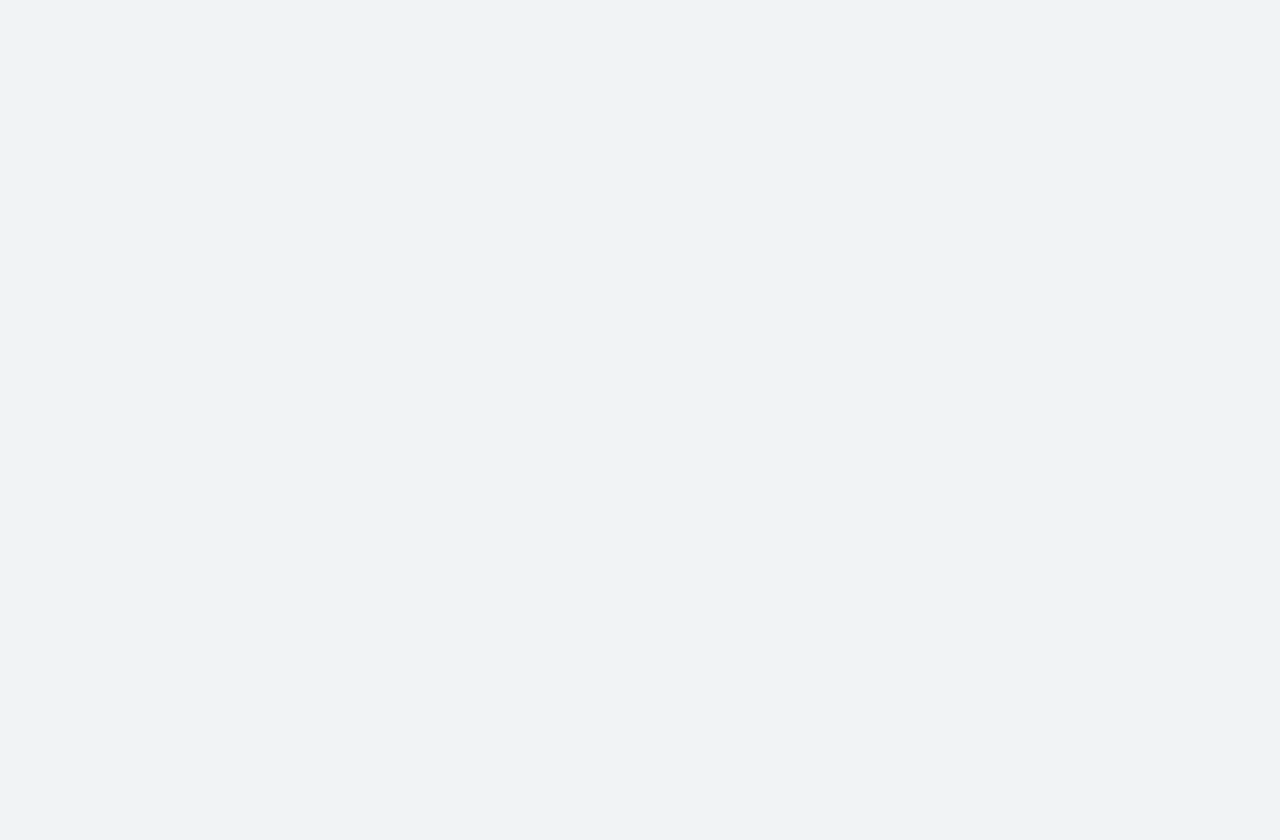
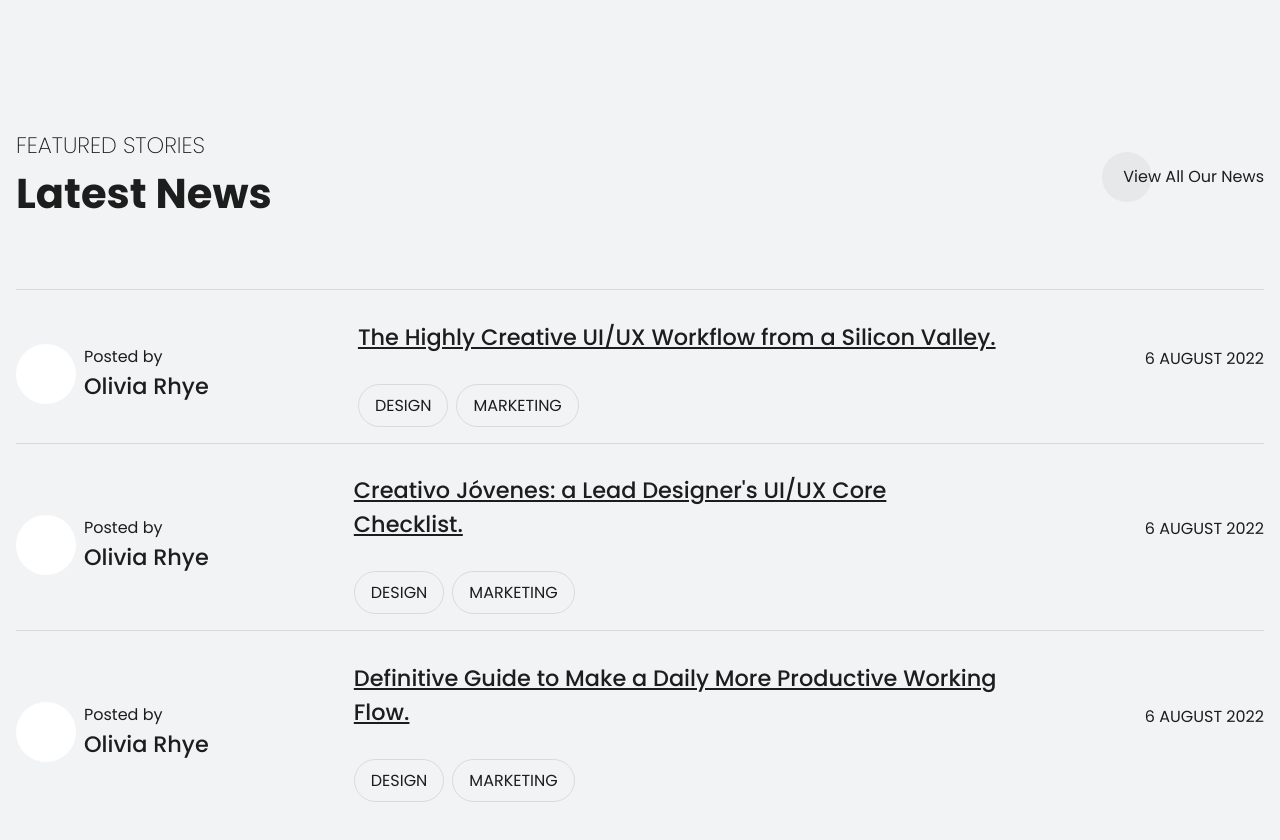
Before and after one commit to TYPESAFE-RUSTY/pro-hr-consultant, a Next.js app: page / in a window 1280 px wide. Shown: the top 840 px of the page. Before the commit the page ends 800 px from the top, so only its background shows below. Built offline with nearby package versions, Linux system fonts and the light colour scheme.

Commit message:
completed blog structure

```diff
--- a/src/app/page.tsx
+++ b/src/app/page.tsx
@@ -1,6 +1,9 @@
+import Blog from "@/components/Blog"
+
 export default function Home() {
   return (
     <>
+    <Blog/>
     </>
   )
 }
--- /dev/null
+++ b/src/components/Blog.tsx
@@ -0,0 +1,108 @@
+import "@/styles/r_blog.css"
+
+
+enum tags {
+    DESIGN,
+    MARKETING
+}
+
+interface Blog {
+    author: string,
+    title: string,
+    url: string,
+    date: Date,
+    profile: string
+    tags?: Array<tags>
+}
+
+interface blogtype {
+    data: Blog,
+    backgroundImage: string
+}
+
+let blog: Array<blogtype> = [
+    {
+        data: {
+            author: "Olivia Rhye",
+            title: "The Highly Creative UI/UX Workflow from a Silicon Valley.",
+            url: "",
+            profile: "/images/blog/author1.jpg",
+            date: new Date("6 AUGUST 2022"),
+            tags: [tags.DESIGN, tags.MARKETING]
+        },
+        backgroundImage: "/images/blog/b1.jpg"
+    },
+    {
+        data: {
+            author: "Olivia Rhye",
+            title: "Creativo Jóvenes: a Lead Designer's UI/UX Core Checklist.",
+            url: "",
+            profile: "/images/blog/author1.jpg",
+            date: new Date("6 AUGUST 2022"),
+            tags: [tags.DESIGN, tags.MARKETING]
+        },
+        backgroundImage: "/images/blog/b2.jpg"
+    },
+    {
+        data: {
+            author: "Olivia Rhye",
+            title: "Definitive Guide to Make a Daily More Productive Working Flow.",
+            url: "",
+            profile: "/images/blog/author1.jpg",
+            date: new Date("6 AUGUST 2022"),
+            tags: [tags.DESIGN, tags.MARKETING]
+        },
+        backgroundImage: "/images/blog/b3.jpg"
+    }
+]
+
+
+function BlogTemplate({ blog }: { blog: blogtype }) {
+    return (
+        <div className="blogDetails flex wrap" style={{ gap: "2rem" }}>
+            <div className="author flex wrap" style={{ gap: "0.5rem", paddingBlockStart: "1rem" }}>
+                <div className="img" data-image-url={blog.data.profile}></div>
+                <div>
+                    <p className="fs-xs">Posted by</p>
+                    <h4 className="fs-200">
+                        {blog.data.author}
+                    </h4>
+                </div>
+            </div>
+            <div className="info" style={{ paddingBlockEnd: "1rem" }}>
+                <h4 className="fs-200">
+                    {blog.data.title}
+                </h4>
+                <div className="tags flex wrap" style={{ gap: "0.5rem" }}>
+                    {
+                        blog.data.tags?.map(
+                            (e: tags, i: number) => <div key={i}>{tags[e]}</div>
+                        )
+                    }
+                </div>
+            </div>
+            <div className="date" style={{ paddingBlockEnd: "1rem" }}>
+                {`${blog.data.date.getDate()} ${blog.data.date.toLocaleString('en-US', { month: 'long' }).toUpperCase()} ${blog.data.date.getFullYear()}`}
+            </div>
+        </div>
+    )
+}
+
+export default function Blog() {
+    return (
+        <section className="container section-padding" id="Blog">
+            <div className="flex wrap" style={{ marginBlockEnd: "4rem" }}>
+                <div >
+                    <h2 className="fs-200">FEATURED STORIES</h2>
+                    <h3 className="fs-600">Latest News</h3>
+                </div>
+                <a className="color" href="">
+                    View All Our News
+                </a>
+            </div>
+            {
+                blog.map((blog, i) => <BlogTemplate key={i} blog={blog} />)
+            }
+        </section>
+    )
+}
--- /dev/null
+++ b/src/styles/r_blog.css
@@ -0,0 +1,118 @@
+#Blog h2 {
+    font-weight: 100;
+    margin: 0;
+}
+
+@media (prefers-color-scheme: light) {
+    #Blog {
+        --anchor-color: #1d1d1d;
+        --border-color: rgba(0, 0, 0, 0.1);
+    }
+}
+
+@media (prefers-color-scheme: dark) {
+    #Blog {
+        --anchor-color: #fff;
+        --border-color: rgba(255, 255, 255, 0.05)
+    }
+}
+
+
+
+#Blog h3 {
+    padding: 0;
+    margin: 0;
+}
+
+#Blog>.flex {
+    justify-content: space-between;
+    align-items: center;
+}
+
+#Blog a.color {
+    text-decoration: none;
+    text-underline-offset: 0.3rem;
+    position: relative;
+    z-index: 1;
+}
+
+#Blog a.color:hover,
+#Blog a.color:focus {
+    text-decoration: underline;
+}
+
+#Blog a.color::after {
+    content: "";
+    display: block;
+    position: absolute;
+    z-index: -1;
+    width: 50px;
+    aspect-ratio: 1/1;
+    border-radius: 50%;
+    background: var(--anchor-color);
+    opacity: .05;
+    left: -15%;
+    top: -50%;
+}
+
+
+/* Blog Details */
+
+#Blog>.blogDetails {
+    border-top: 1px solid var(--border-color);
+    background-color: rgba(0, 0, 0, 0);
+}
+
+#Blog>.blogDetails:hover {
+    color: transparent;
+    animation: bg 10s linear;
+    animation-fill-mode: forwards;
+}
+
+@keyframes bg {
+    0% {
+        background-position: top;
+    }
+
+    100% {
+        background-position: bottom;
+    }
+}
+
+
+#Blog>.blogDetails:hover .img {
+    background: transparent;
+}
+
+#Blog>.blogDetails .author p {
+    margin: 0;
+}
+
+#Blog>.blogDetails .author h4 {
+    font-weight: 500;
+    margin: 0;
+}
+
+#Blog>.blogDetails .info h4 {
+    font-weight: 500;
+    text-decoration: underline;
+    max-width: 45ch;
+}
+
+#Blog>.blogDetails .img {
+    height: 60px;
+    aspect-ratio: 1/1;
+    border-radius: 50%;
+    background-color: white;
+    background-image: attr(data-image-url url);
+}
+
+#Blog>.blogDetails .tags>* {
+    border: 1px solid var(--border-color);
+    padding: 0.5rem 1rem;
+    border-radius: 100vh;
+}
+
+#Blog>.blogDetails:hover .tags>* {
+    border: transparent;
+}
```
